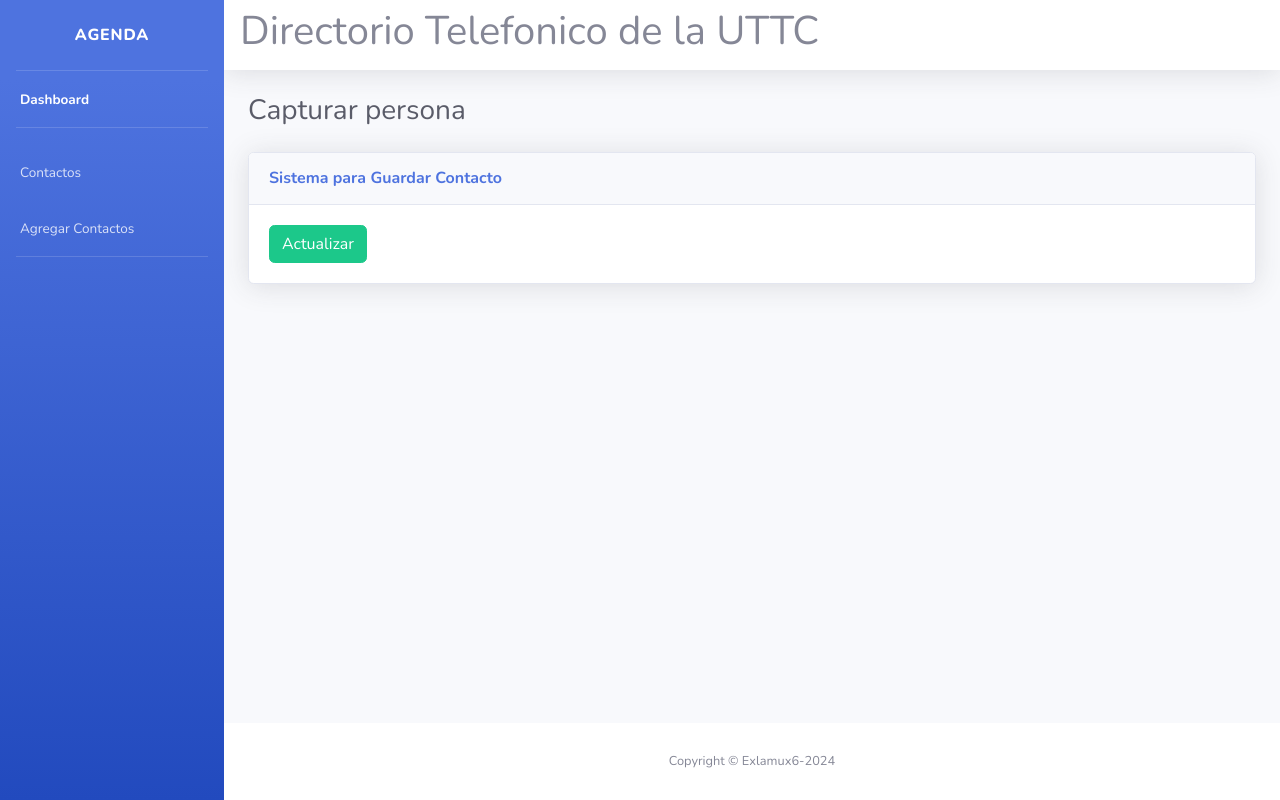
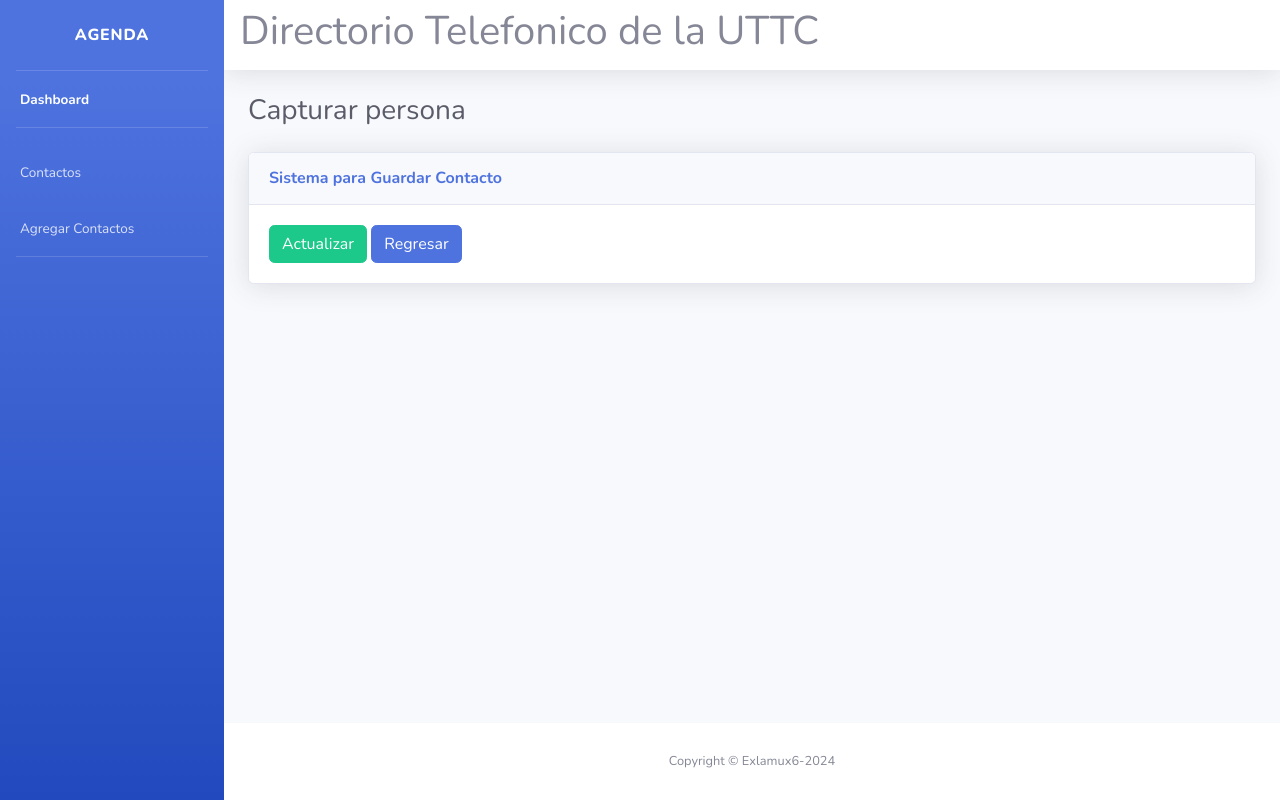
Before and after one commit to ExlamuxSeis/agenda-php, a PHP site: page /editarcontacto.php?id=1 in a window 1280 px wide. Run offline with PHP 8.4, Linux system fonts and the light colour scheme; data that the repository does not hold is empty.

Commit message:
Agrega ancla para retroceder

```diff
--- a/editarcontacto.php
+++ b/editarcontacto.php
@@ -59,6 +59,7 @@ require 'header.php';
                         </div>
                         <?php endforeach; ?>
                         <button type="submit" class="btn btn-success">Actualizar</button>
+                        <a href="contactos.php" class="btn btn-primary">Regresar</a>
                     </form>
             </div>
         </div>
```
